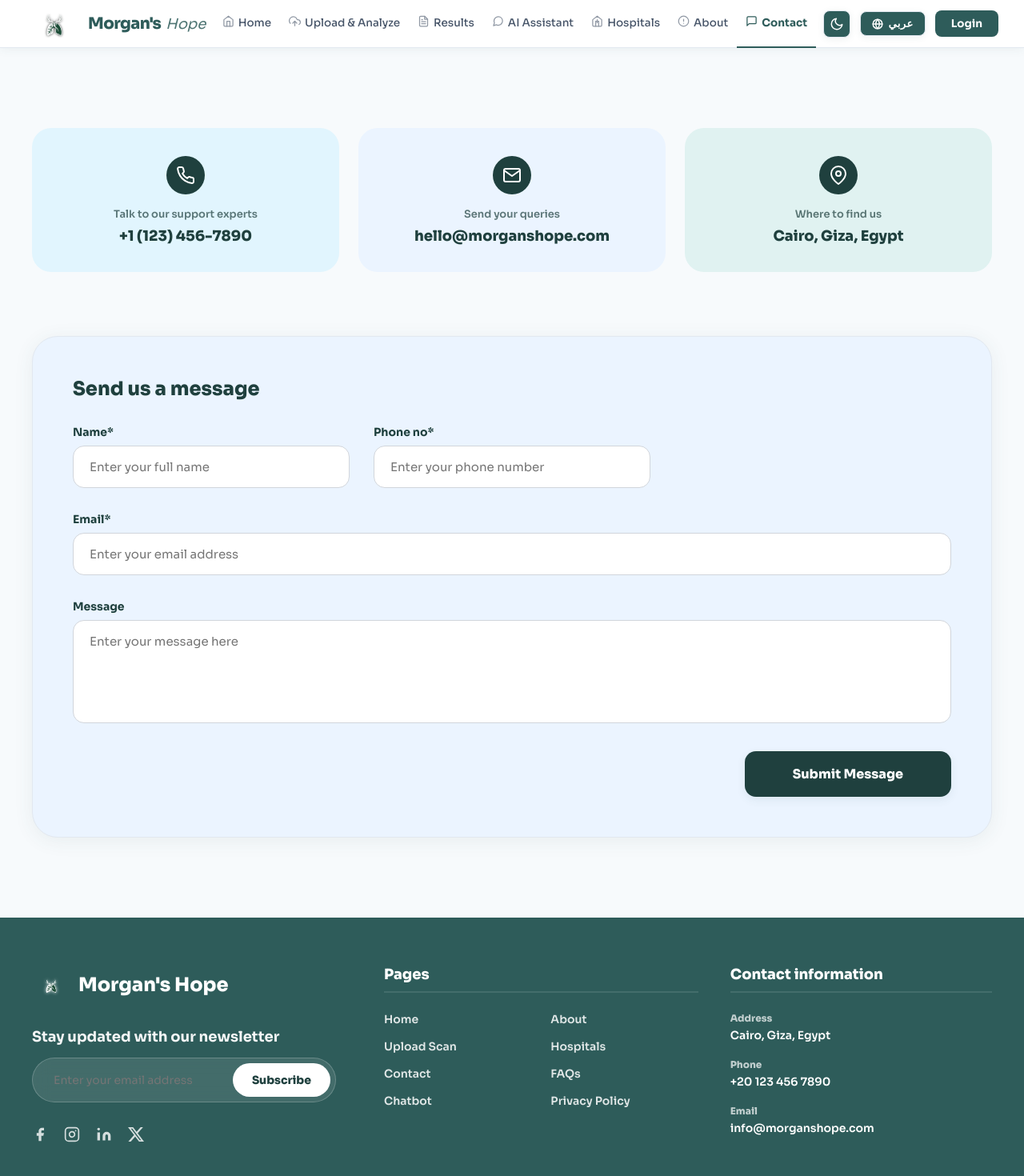
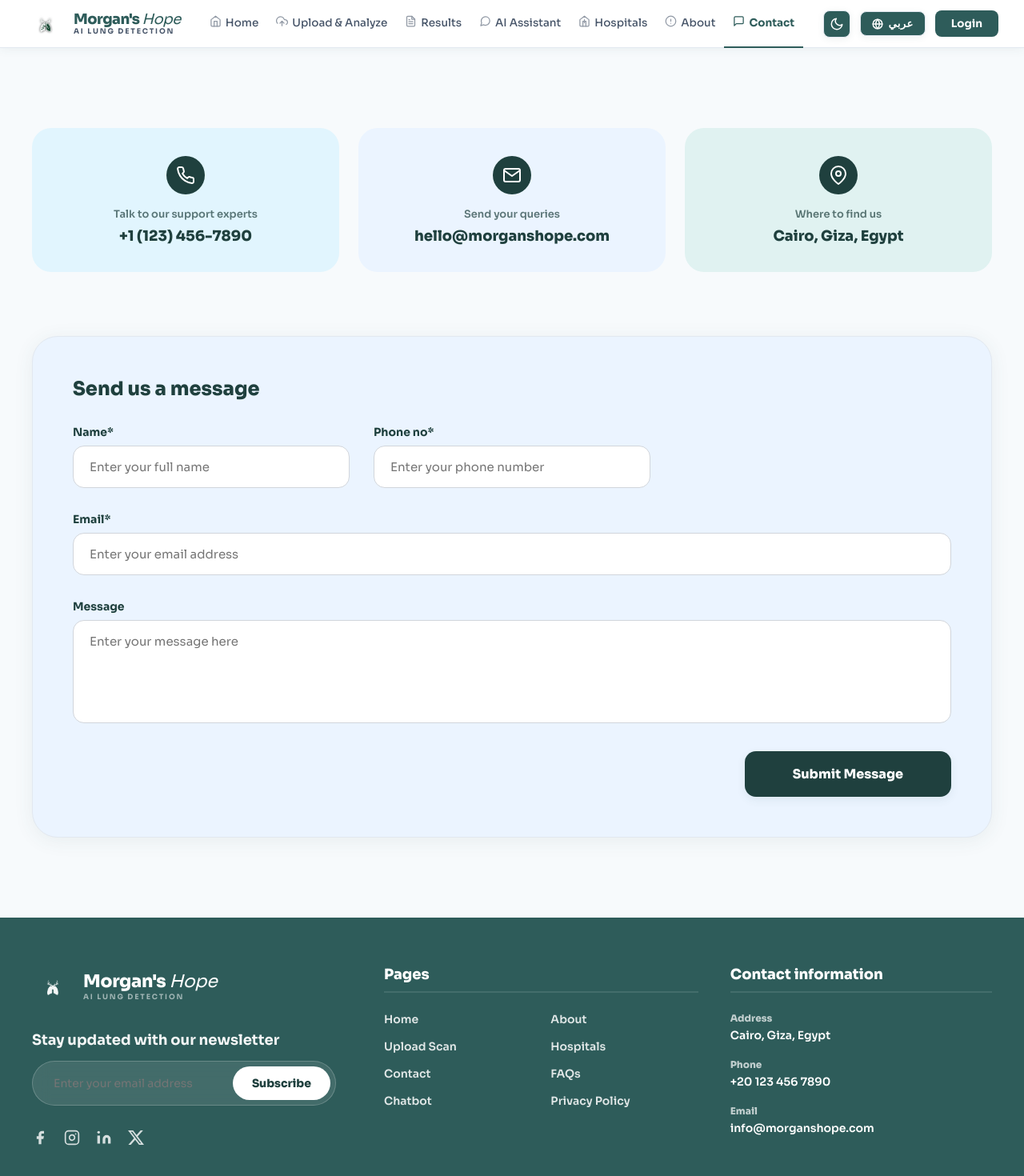
Before and after one commit to Abdelazizomar22/MorgansHope, a React (Vite) app in the folder frontend/: page /contact in a window 1280 px wide. Shown: the top 1470 px of the page at 80% size. Built offline with nearby package versions, Linux system fonts and the light colour scheme; no server answers.

Commit message:
feat: update favicon to MH SVG, enhance Navbar/Footer logo with tagline

```diff
--- a/frontend/src/components/Footer.tsx
+++ b/frontend/src/components/Footer.tsx
@@ -31,16 +31,34 @@ export default function Footer({ lang }: FooterProps) {
                 }}>
                     {/* Newsletter & Brand Column */}
                     <div style={{ display: 'flex', flexDirection: 'column', gap: 30 }}>
-                        <div style={{ display: 'flex', alignItems: 'center', gap: 10 }}>
+                        <div style={{ display: 'flex', alignItems: 'center', gap: 12 }}>
                             <img
                                 src="/logo.png"
-                                alt="Logo"
-                                className="theme-logo"
-                                style={{ height: 48, width: 48, objectFit: 'contain', filter: 'drop-shadow(0 0 2px rgba(255,255,255,0.9))' }}
+                                alt="Morgan's Hope"
+                                style={{
+                                    height: 52,
+                                    width: 52,
+                                    objectFit: 'contain',
+                                    filter: 'brightness(0) invert(1)',
+                                    opacity: 0.95,
+                                    flexShrink: 0
+                                }}
                             />
-                            <span style={{ fontSize: 24, fontWeight: 900, color: 'white' }}>
-                                {t("Morgan's Hope", "مورجان هوب")}
-                            </span>
+                            <div style={{ display: 'flex', flexDirection: 'column', gap: 2 }}>
+                                <span style={{ fontSize: 22, fontWeight: 900, color: 'white', letterSpacing: -0.3, lineHeight: 1.1 }}>
+                                    Morgan's <span style={{ fontWeight: 400, fontStyle: 'italic' }}>Hope</span>
+                                </span>
+                                <span style={{
+                                    fontSize: 9,
+                                    fontWeight: 700,
+                                    color: 'rgba(255,255,255,0.55)',
+                                    letterSpacing: 1.8,
+                                    textTransform: 'uppercase' as const,
+                                    lineHeight: 1
+                                }}>
+                                    AI Lung Detection
+                                </span>
+                            </div>
                         </div>
 
                         <div style={{ display: 'flex', flexDirection: 'column', gap: 15 }}>
--- a/frontend/src/components/Navbar.tsx
+++ b/frontend/src/components/Navbar.tsx
@@ -53,18 +53,28 @@ export default function Navbar({ lang, onLangToggle }: NavbarProps) {
     }}>
 
       {/* Logo */}
-      <Link to="/" style={{ textDecoration: 'none', display: 'flex', alignItems: 'center', gap: 6 }}>
-        <div style={{ display: 'flex', alignItems: 'center', flexShrink: 0 }}>
-          <img
-            src="/logo.png"
-            alt="Morgan's Hope Logo"
-            className="theme-logo"
-            style={{ height: 72, width: 72, objectFit: 'contain' }}
-          />
-        </div>
-        <div style={{ display: 'flex', alignItems: 'center', gap: 4 }}>
-          <span style={{ fontSize: 20, fontWeight: 900, color: 'var(--primary)', letterSpacing: -0.6, lineHeight: 1 }}>Morgan's</span>
-          <span style={{ fontSize: 18, fontWeight: 400, fontStyle: 'italic', letterSpacing: 0, color: 'var(--primary)', opacity: 0.85, marginLeft: 2, lineHeight: 1 }}>Hope</span>
+      <Link to="/" style={{ textDecoration: 'none', display: 'flex', alignItems: 'center', gap: 10 }}>
+        <img
+          src="/logo.png"
+          alt="Morgan's Hope"
+          className="theme-logo"
+          style={{ height: 50, width: 50, objectFit: 'contain', flexShrink: 0 }}
+        />
+        <div style={{ display: 'flex', flexDirection: 'column', gap: 1 }}>
+          <span style={{ fontSize: 18, fontWeight: 900, color: 'var(--primary)', letterSpacing: -0.5, lineHeight: 1.1 }}>
+            Morgan's{' '}
+            <span style={{ fontWeight: 400, fontStyle: 'italic' }}>Hope</span>
+          </span>
+          <span style={{
+            fontSize: 9,
+            fontWeight: 700,
+            color: 'var(--text-muted)',
+            letterSpacing: 1.8,
+            textTransform: 'uppercase' as const,
+            lineHeight: 1
+          }}>
+            AI Lung Detection
+          </span>
         </div>
       </Link>
 
```
Also changed, not shown: frontend/index.html (+2 -1 lines), 2 other files (tests, documents, lock files or other folders).
